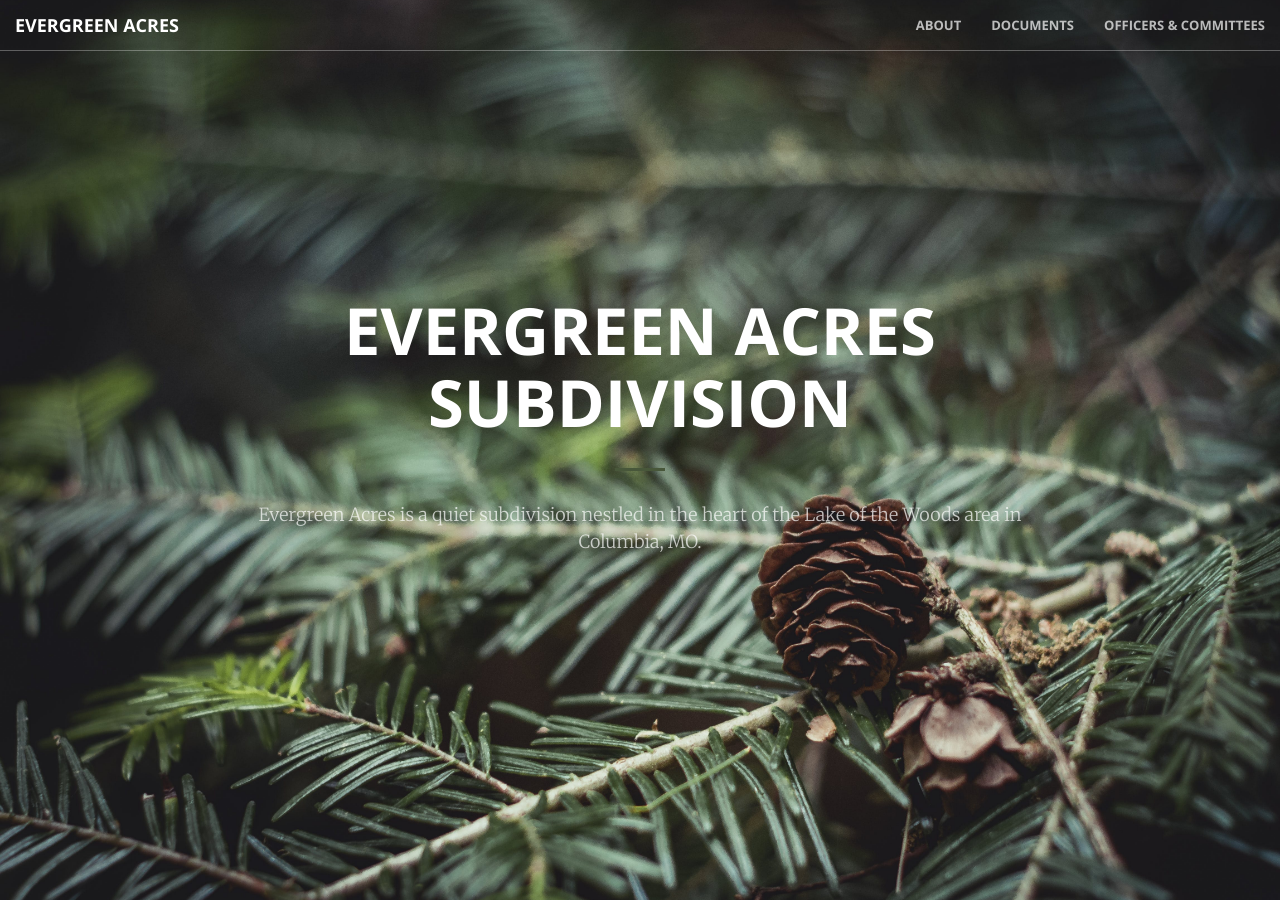
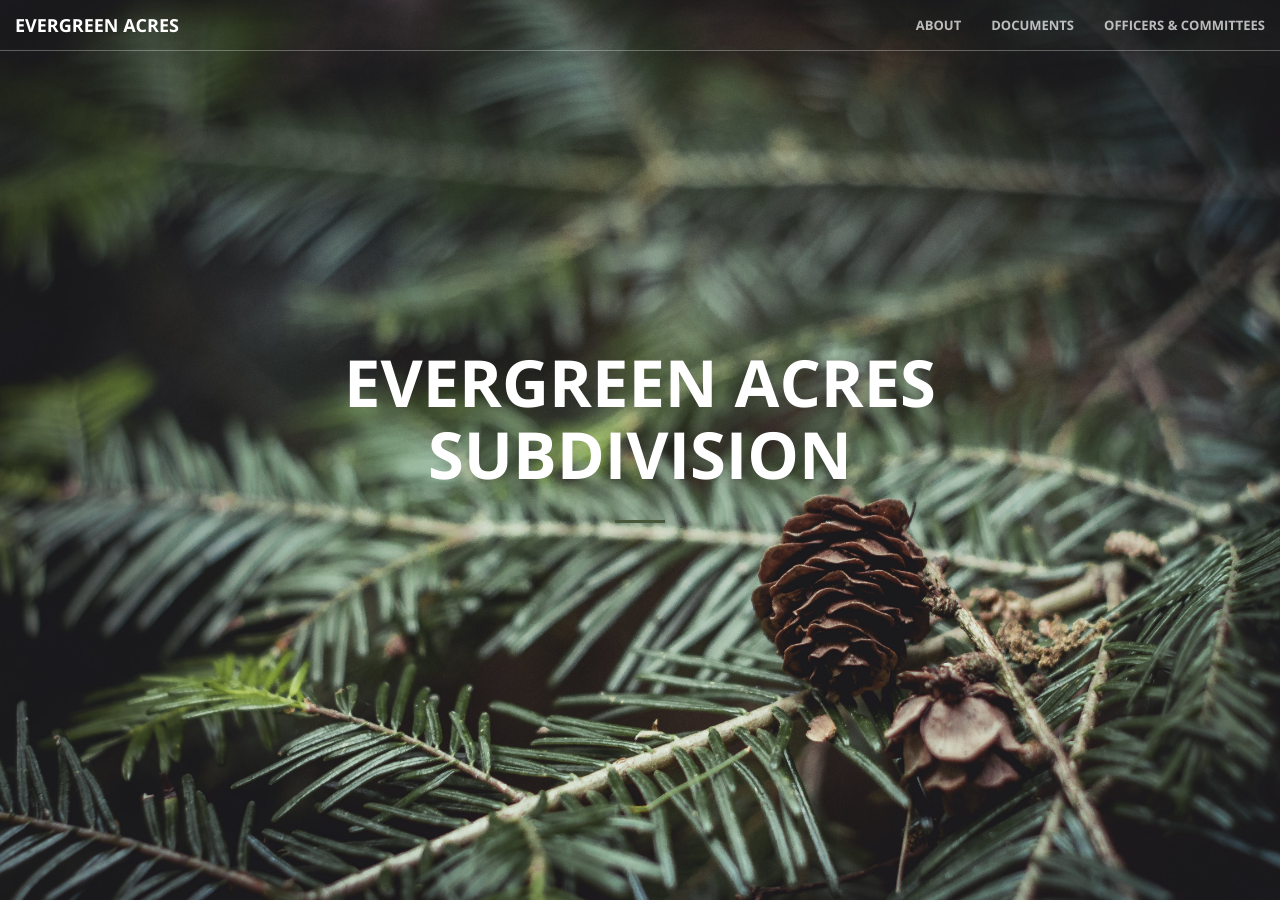
Before and after one commit to bnwoods/evergreen-acres-site, a Jekyll site: the page built from index.html, in a window 1280 px wide and 900 px high. Built offline with Jekyll 4.4.1, drawn with Linux system fonts in a browser that asks for light colours.

Commit message:
Update banner.html

```diff
--- a/_includes/banner.html
+++ b/_includes/banner.html
@@ -3,7 +3,6 @@
         <div class="header-content-inner">
             <h1>Evergreen Acres Subdivision</h1>
             <hr>
-            <p>Evergreen Acres is a quiet subdivision nestled in the heart of the Lake of the Woods area in Columbia, MO. </p>
         </div>
     </div>
 </header>
```
